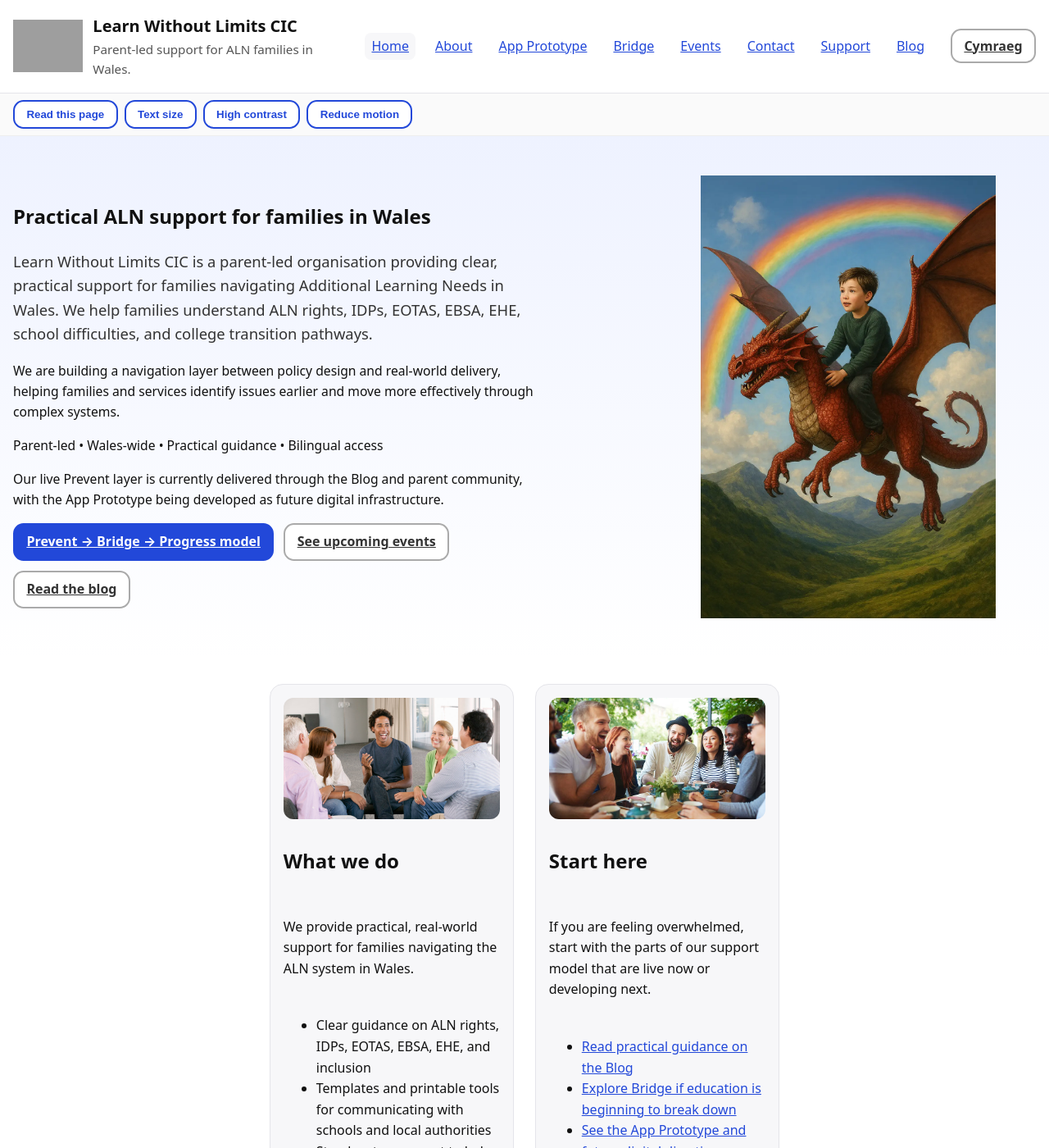
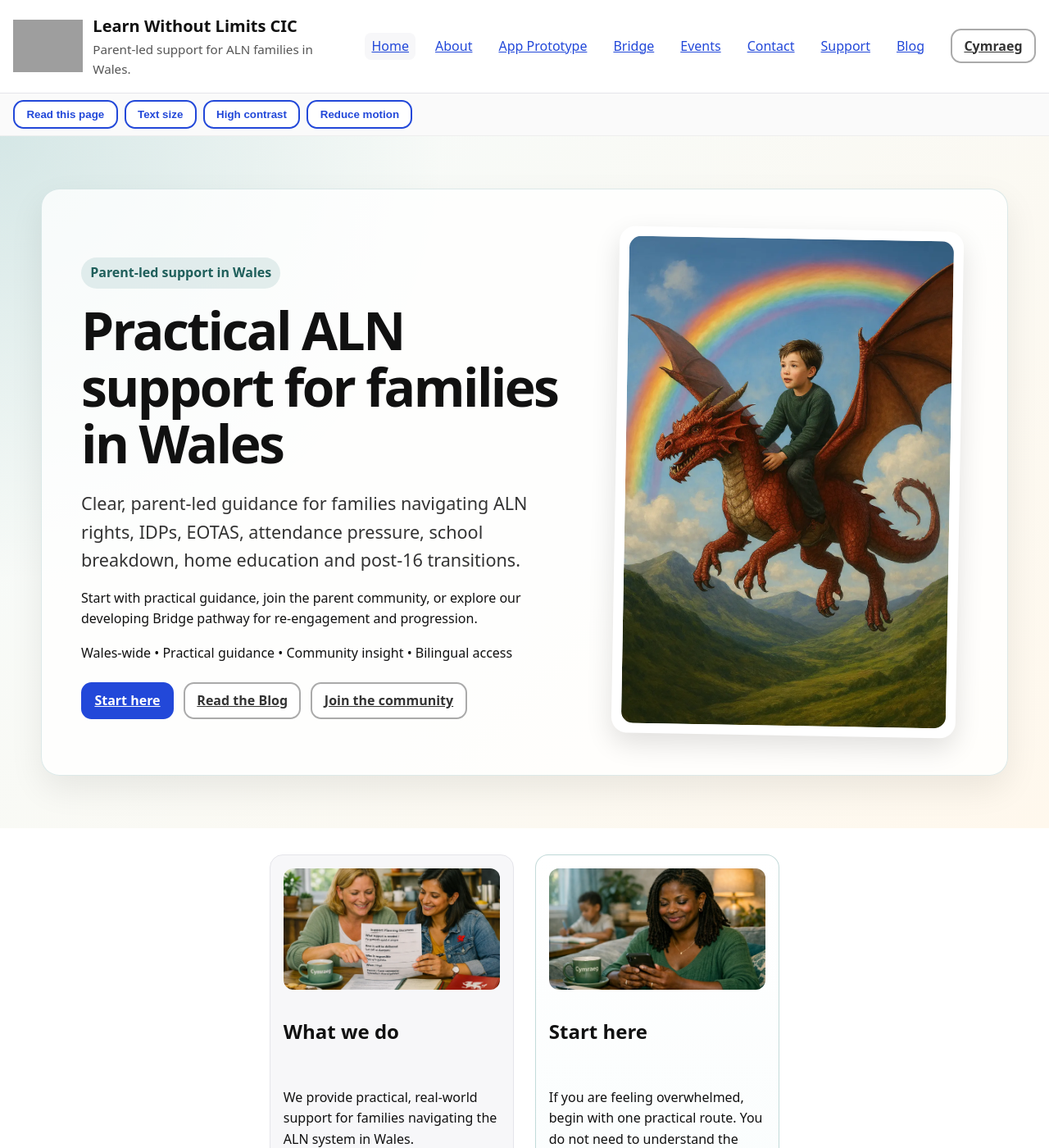
Before and after one commit to StephShobiye/learnwithoutlimitscic.github.io, a Jekyll site: the page index.en.html, which Jekyll copies as it is, in a window 1280 px wide and 1400 px high. Shown: the whole window at 82% size. Built offline with Jekyll 4.4.1, drawn with Linux system fonts in a browser that asks for light colours; some of the changed text lies outside the part shown; grey boxes are pictures that could not be loaded.

Commit message:
Update index.en.html
Redesign homepage visual layout and footer

```diff
--- a/index.en.html
+++ b/index.en.html
@@ -42,6 +42,10 @@
     <link rel="apple-touch-icon" href="/assets/img/LearnWithoutLimits_Badge.png" />
 
     <style>
+      body.page-home {
+        overflow-x: hidden;
+      }
+
       body.page-home .hero-inner,
       body.page-home .content,
       body.page-home .site-header,
@@ -49,15 +53,91 @@
         width: 100%;
       }
 
-      body.page-home {
-        overflow-x: hidden;
+      body.page-home .hero {
+        padding: clamp(2rem, 5vw, 4rem) 1rem;
+        background:
+          radial-gradient(circle at top left, rgba(47, 127, 122, 0.16), transparent 34rem),
+          linear-gradient(135deg, #f5fbfb 0%, #fff8ed 100%);
       }
 
       body.page-home .hero-inner {
+        width: min(100% - 2rem, 1180px);
+        max-width: 1180px;
+        margin: 0 auto;
         display: grid;
-        grid-template-columns: minmax(0, 1.25fr) minmax(260px, 0.75fr);
-        gap: clamp(1rem, 2vw, 2rem);
+        grid-template-columns: minmax(0, 1.15fr) minmax(260px, 0.85fr);
+        gap: clamp(1.5rem, 4vw, 3rem);
         align-items: center;
+        background: rgba(255, 255, 255, 0.78);
+        border: 1px solid rgba(47, 127, 122, 0.16);
+        border-radius: 1.4rem;
+        padding: clamp(1.25rem, 4vw, 3rem);
+        box-shadow: 0 1rem 2.5rem rgba(0, 0, 0, 0.08);
+      }
+
+      body.page-home .hero-copy {
+        max-width: 68ch;
+      }
+
+      body.page-home .hero-copy h1 {
+        margin-top: 0;
+        margin-bottom: 1rem;
+        font-size: clamp(2.2rem, 5vw, 4.25rem);
+        line-height: 1.08;
+        letter-spacing: -0.04em;
+      }
+
+      body.page-home .hero-copy .lead {
+        font-size: clamp(1.1rem, 2vw, 1.35rem);
+        line-height: 1.6;
+        margin-bottom: 1rem;
+      }
+
+      body.page-home .hero-copy .small-note {
+        margin-top: 1rem;
+        font-size: 1rem;
+      }
+
+      body.page-home .hero-kicker {
+        display: inline-flex;
+        align-items: center;
+        gap: 0.4rem;
+        margin-bottom: 1rem;
+        padding: 0.4rem 0.7rem;
+        border-radius: 999px;
+        background: rgba(47, 127, 122, 0.12);
+        color: #1f5f5b;
+        font-weight: 700;
+      }
+
+      body.page-home .hero-actions {
+        display: flex;
+        flex-wrap: wrap;
+        gap: 0.75rem;
+        margin-top: 1.4rem;
+      }
+
+      body.page-home .hero-media {
+        display: flex;
+        justify-content: center;
+        align-items: center;
+      }
+
+      body.page-home .hero-media-frame {
+        width: min(100%, 420px);
+        padding: 0.75rem;
+        border-radius: 1.2rem;
+        background: #ffffff;
+        box-shadow: 0 0.8rem 2rem rgba(0, 0, 0, 0.12);
+        transform: rotate(1deg);
+      }
+
+      body.page-home .hero-media img {
+        width: 100%;
+        height: auto;
+        max-width: 100%;
+        display: block;
+        border-radius: 0.9rem;
       }
 
       @media (max-width: 900px) {
@@ -66,46 +146,12 @@
         }
 
         body.page-home .hero-media {
-          order: 2;
           justify-content: flex-start;
         }
 
-        body.page-home .hero-copy {
-          order: 1;
-        }
-      }
-
-      body.page-home .hero-copy {
-        max-width: 70ch;
-      }
-
-      body.page-home .hero-copy .small-note {
-        margin-top: 1rem;
-        font-size: 0.98rem;
-      }
-
-      body.page-home .hero-media {
-        display: flex;
-        justify-content: center;
-        align-items: center;
-      }
-
-      body.page-home .hero-media img {
-        width: 100%;
-        height: auto;
-        max-width: 360px;
-        display: block;
-      }
-
-      @media (max-width: 1200px) {
-        body.page-home .hero-media img {
+        body.page-home .hero-media-frame {
           max-width: 320px;
-        }
-      }
-
-      @media (max-width: 900px) {
-        body.page-home .hero-media img {
-          max-width: 280px;
+          transform: none;
         }
       }
 
@@ -113,13 +159,19 @@
         display: grid;
         grid-template-columns: 1fr 1fr;
         gap: clamp(1rem, 2vw, 2rem);
-        align-items: start;
+        align-items: stretch;
       }
 
       @media (max-width: 900px) {
         body.page-home .grid.two {
           grid-template-columns: 1fr;
         }
+      }
+
+      body.page-home .card-body {
+        display: flex;
+        flex-direction: column;
+        gap: 0.75rem;
       }
 
       body.page-home .card-body img {
@@ -138,28 +190,9 @@
         }
       }
 
-      body.page-home .card-body {
-        display: flex;
-        flex-direction: column;
-        gap: 0.75rem;
-      }
-
-      body.page-home .hero-actions {
-        display: flex;
-        flex-wrap: wrap;
-        gap: 0.75rem;
-      }
-
-      body.page-home .model-visual {
-        margin-top: 1.25rem;
-      }
-
-      body.page-home .model-visual img {
-        width: 100%;
-        height: auto;
-        display: block;
-        border-radius: 0.75rem;
-        max-width: 100%;
+      body.page-home .start-card {
+        border-color: rgba(47, 127, 122, 0.28);
+        background: linear-gradient(180deg, #ffffff 0%, #f5fbfb 100%);
       }
 
       body.page-home .connect-section {
@@ -234,6 +267,83 @@
       body.page-home .connect-card .btn {
         align-self: flex-start;
         margin-top: 0.25rem;
+      }
+
+      body.page-home .model-card {
+        background: linear-gradient(180deg, #ffffff 0%, #fbfff9 100%);
+      }
+
+      body.page-home .model-visual {
+        margin-top: 1.25rem;
+      }
+
+      body.page-home .model-visual img {
+        width: 100%;
+        height: auto;
+        display: block;
+        border-radius: 0.75rem;
+        max-width: 100%;
+        background: #ffffff;
+      }
+
+      body.page-home .soft-callout {
+        border-left: 0.35rem solid #2f7f7a;
+        padding: 1rem;
+        background: rgba(47, 127, 122, 0.08);
+        border-radius: 0.75rem;
+      }
+
+      body.page-home .site-footer {
+        margin-top: 3rem;
+        padding: clamp(2rem, 4vw, 3rem) 1rem;
+        background:
+          radial-gradient(circle at top right, rgba(47, 127, 122, 0.14), transparent 28rem),
+          #f5f7f4;
+        border-top: 1px solid rgba(0, 0, 0, 0.08);
+      }
+
+      body.page-home .footer-grid {
+        width: min(100% - 2rem, 1180px);
+        max-width: 1180px;
+        margin: 0 auto;
+        display: grid;
+        grid-template-columns: repeat(4, minmax(0, 1fr));
+        gap: clamp(1.25rem, 3vw, 2.5rem);
+        align-items: start;
+      }
+
+      body.page-home .site-footer h3 {
+        margin-top: 0;
+        margin-bottom: 0.75rem;
+        color: #1f5f5b;
+      }
+
+      body.page-home .site-footer ul {
+        list-style: none;
+        padding-left: 0;
+        margin: 0;
+        display: grid;
+        gap: 0.45rem;
+      }
+
+      body.page-home .site-footer .note {
+        margin-top: 0;
+      }
+
+      body.page-home .site-footer .small {
+        font-size: 0.95rem;
+      }
+
+      @media (max-width: 900px) {
+        body.page-home .footer-grid {
+          grid-template-columns: repeat(2, minmax(0, 1fr));
+        }
+      }
+
+      @media (max-width: 600px) {
+        body.page-home .footer-grid {
+          grid-template-columns: 1fr;
+        }
       }
 
       body.page-home a:focus-visible,
@@ -345,37 +455,38 @@
       <section class="hero" aria-labelledby="home-title">
         <div class="hero-inner">
           <div class="hero-copy">
+            <p class="hero-kicker">Parent-led support in Wales</p>
+
             <h1 id="home-title">Practical ALN support for families in Wales</h1>
 
             <p class="lead">
-              Learn Without Limits CIC is a parent-led organisation providing clear, practical support for families navigating Additional Learning Needs in Wales. We help families understand ALN rights, IDPs, EOTAS, EBSA, EHE, school difficulties, and college transition pathways.
+              Clear, parent-led guidance for families navigating ALN rights, IDPs, EOTAS, attendance pressure, school breakdown, home education and post-16 transitions.
             </p>
 
             <p class="small-note">
-              We are building a navigation layer between policy design and real-world delivery, helping families and services identify issues earlier and move more effectively through complex systems.
+              Start with practical guidance, join the parent community, or explore our developing Bridge pathway for re-engagement and progression.
             </p>
 
             <p class="small-note">
-              Parent-led • Wales-wide • Practical guidance • Bilingual access
-            </p>
-
-            <p class="small-note">
-              Our live Prevent layer is currently delivered through the Blog and parent community, with the App Prototype being developed as future digital infrastructure.
+              Wales-wide • Practical guidance • Community insight • Bilingual access
             </p>
 
             <div class="hero-actions" aria-label="Quick actions">
+              <a class="btn primary" href="#start-here">Start here</a>
+              <a class="btn ghost" href="https://blog.learnwithoutlimitscic.org/">Read the Blog</a>
               <a
-                class="btn primary"
-                href="https://blog.learnwithoutlimitscic.org/2026/03/18/prevention-bridging-progression-aln/"
+                class="btn ghost"
+                href="https://www.facebook.com/groups/learnwithoutlimitscic"
+                target="_blank"
+                rel="noopener"
               >
-                Prevent → Bridge → Progress model
+                Join the community
               </a>
-              <a class="btn ghost" href="/events.en.html">See upcoming events</a>
-              <a class="btn ghost" href="https://blog.learnwithoutlimitscic.org/">Read the blog</a>
             </div>
           </div>
 
           <div class="hero-media">
+            <div class="hero-media-frame">
               <img
                 src="/assets/img/boy_on_dragon.webp"
                 alt="Child riding a red dragon beneath a rainbow"
@@ -386,6 +497,7 @@
               />
             </div>
           </div>
+        </div>
       </section>
 
       <section class="content" aria-labelledby="offer-title">
@@ -393,8 +505,8 @@
           <div class="card">
             <div class="card-body">
               <img
-                src="/assets/img/home-peer-left.jpg"
-                alt="Parent peer support and guidance"
+                src="/assets/img/home-what-we-do.webp"
+                alt="Two people reviewing a bilingual support planning document together over coffee"
                 width="1200"
                 height="675"
                 loading="lazy"
@@ -413,11 +525,11 @@
             </div>
           </div>
 
-          <div class="card">
+          <div class="card start-card" id="start-here">
             <div class="card-body">
               <img
-                src="/assets/img/home-peer-right.jpg"
-                alt="Clear next steps for families navigating ALN systems"
+                src="/assets/img/home-start-here.webp"
+                alt="Parent using a phone to look for support while a child works in the background"
                 width="1200"
                 height="675"
                 loading="lazy"
@@ -425,7 +537,7 @@
               />
               <h2>Start here</h2>
               <p>
-                If you are feeling overwhelmed, start with the parts of our support model that are live now or developing next.
+                If you are feeling overwhelmed, begin with one practical route. You do not need to understand the whole system before taking the next step.
               </p>
               <ul>
                 <li><a href="https://blog.learnwithoutlimitscic.org/">Read practical guidance on the Blog</a></li>
@@ -562,31 +674,29 @@
       </section>
 
       <section class="content" aria-labelledby="model-title">
-        <div class="card">
+        <div class="card model-card">
           <h2 id="model-title">Our Prevent → Bridge → Progress model</h2>
 
           <p>
-            We support families earlier, before problems escalate. Our approach focuses on preventing avoidable crisis, supporting re-engagement where education begins to break down, and enabling progression through onward handover into education, training, and employment.
+            We help families earlier, support re-engagement when education begins to break down, and prepare for clearer onward progression.
           </p>
 
           <div class="model-visual">
             <img
-              src="/assets/img/prevent_bridge_progress.webp"
-              alt="Prevent Bridge Progress model showing early intervention, bridging pathways, and onward progression for ALN families in Wales"
-              width="1024"
-              height="1536"
+              src="/assets/img/home-prevent-bridge-progress.webp"
+              alt="Prevent Bridge Progress model showing earlier support, bridging options and future progression for families navigating ALN in Wales"
+              width="1400"
+              height="840"
               loading="lazy"
               decoding="async"
             />
           </div>
 
-          <p style="margin-top: 1rem;">
-            This model shows how early guidance reduces escalation, supports families through periods where education begins to break down, and then helps prepare for clearer onward handover.
-          </p>
-
-          <p style="margin-top: 1rem;">
+          <div class="soft-callout">
+            <p>
               Progress itself is usually delivered by schools, colleges, training providers, employers, and statutory services. Learn Without Limits helps families engage earlier, more clearly, and more effectively before handover.
             </p>
+          </div>
 
           <p style="margin-top: 1rem;">
             <a href="https://blog.learnwithoutlimitscic.org/2026/03/18/prevention-bridging-progression-aln/">
@@ -647,8 +757,9 @@
         </div>
 
         <div>
-          <h3>Quick links</h3>
+          <h3>Explore</h3>
           <ul>
+            <li><a href="https://blog.learnwithoutlimitscic.org/">Blog</a></li>
             <li><a href="/app.en.html">App Prototype</a></li>
             <li><a href="/bridge.en.html">Bridge</a></li>
             <li><a href="/events.en.html">Events</a></li>
```
Also changed, not shown: other parts of index.en.html (+2 -2 lines). Lines whose indentation alone changed are shown as unchanged.
